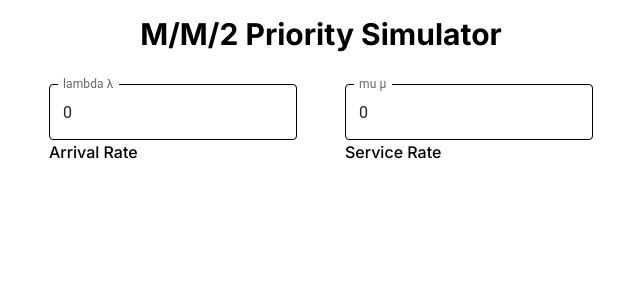
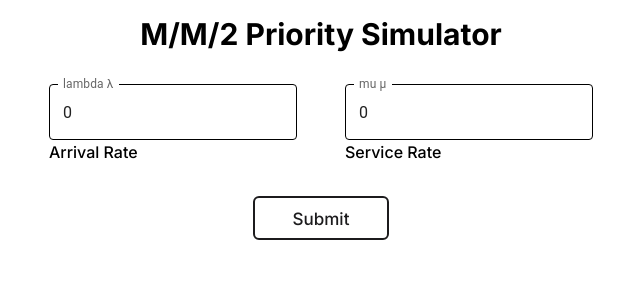
Before and after one commit to ZainAsif767/priority-queue-simulator, a Next.js app: page / in a window 1280 px wide. Shown: the top 300 px of the page, without its empty margins (319-959 px from the left). Built offline with nearby package versions, Linux system fonts and the light colour scheme.

Commit message:
Feat : Hammad Code merged

```diff
--- a/src/app/globals.css
+++ b/src/app/globals.css
@@ -13,7 +13,7 @@
 table {
   border-collapse: collapse;
   width: 100%;
-  margin-top: 10px;
+
 }
 
 table, th, td {
@@ -26,3 +26,53 @@ th {
   background-color: #242222;
   color: #ffffff;
 }
+
+
+button {
+  --color: #1c1b1d;
+  font-family: inherit;
+  display: inline-block;
+  width: 8em;
+  height: 2.6em;
+  line-height: 2.5em;
+  margin: 20px;
+  position: relative;
+  overflow: hidden;
+  border: 2px solid var(--color);
+  transition: color .5s;
+  z-index: 1;
+  font-size: 17px;
+  border-radius: 6px;
+  font-weight: 500;
+  color: var(--color);
+ }
+
+ button:before {
+  content: "";
+  position: absolute;
+  z-index: -1;
+  background: var(--color);
+  height: 150px;
+  width: 200px;
+  border-radius: 50%;
+ }
+
+ button:hover {
+  color: #fff;
+ }
+
+ button:before {
+  top: 100%;
+  left: 100%;
+  transition: all .7s;
+ }
+
+ button:hover:before {
+  top: -30px;
+  left: -30px;
+ }
+
+ button:active:before {
+  background: #444445;
+  transition: background 0s;
+ }
--- a/src/app/page.js
+++ b/src/app/page.js
@@ -36,8 +36,97 @@ const CssTextField = styled(TextField)({
 })
 
 export default function Home() {
-  const [lambda, setLambda] = useState(0)
-  const [mu, setMu] = useState(0)
+  // const [lambda, setLambda] = useState(0)
+  // const [mu, setMu] = useState(0)
+  const [arrivalRate, setArrivalRate] = useState(0)
+  const [serviceRate, setServiceRate] = useState(0)
+  const [cpValues, setCpValues] = useState([])
+  const [cpLookupTable, setCpLookupTable] = useState([])
+  const [interArrivalTimes, setInterArrivalTimes] = useState([])
+  const [arrivalTimes, setArrivalTimes] = useState([])
+  const [serviceTimes, setServiceTimes] = useState([])
+  const [tableGenerated, setTableGenerated] = useState(false)
+
+  const saveValues = () => {}
+
+  const generatePriorityTable = () => {
+    const lambda = parseFloat(arrivalRate)
+    if (isNaN(lambda) || lambda <= 0) {
+      alert("Please enter a valid positive arrival rate (λ).")
+      return
+    }
+
+    let x = 0
+    let cumulativeProbability = 0
+    const calculatedCpValues = []
+    const calculatedCpLookupTable = []
+
+    while (cumulativeProbability < 0.9999999) {
+      const factorial = calculateFactorial(x)
+      const probability = (Math.exp(-lambda) * Math.pow(lambda, x)) / factorial
+      cumulativeProbability += probability
+      calculatedCpValues.push({ x, cumulativeProbability })
+      calculatedCpLookupTable.push(cumulativeProbability)
+      x++
+    }
+
+    calculatedCpLookupTable.unshift(0)
+
+    setCpValues(calculatedCpValues)
+    setCpLookupTable(calculatedCpLookupTable)
+    const iATime = []
+    let previousArrivalTime = 0
+
+    for (let i = 0; i < cpLookupTable.length; i++) {
+      const randomIndex = Math.floor(Math.random() * cpLookupTable.length)
+      iATime.push(randomIndex)
+    }
+    setInterArrivalTimes(iATime)
+
+    const arrivalTimes = iATime.map(value => {
+      const currentInterArrivalTime = value
+      const arrivalTime = previousArrivalTime + currentInterArrivalTime
+      previousArrivalTime = arrivalTime
+      return arrivalTime
+    })
+
+    setArrivalTimes(arrivalTimes)
+
+    const serTime = []
+    for (let i = 0; i < cpLookupTable.length; i++) {
+      const serviceTime = Math.ceil(-serviceRate * Math.log(Math.random()))
+      serTime.push(serviceTime)
+    }
+    setServiceTimes(serTime)
+    setTableGenerated(true)
+  }
+
+  const calculateFactorial = n => {
+    if (n === 0) return 1
+    let factorial = 1
+    for (let i = 1; i <= n; i++) {
+      factorial *= i
+    }
+    return factorial
+  }
+  // Calculate Utilization Factor (ρ)
+  const utilizationFactor = parseFloat(arrivalRate) / parseFloat(serviceRate)
+
+  // Calculate Average Time a Customer Spends in the System (W)
+  const avgTimeInSystem =
+    utilizationFactor > 0
+      ? 1 / (parseFloat(serviceRate) - parseFloat(arrivalRate))
+      : 0
+
+  // Calculate Average Time a Customer Spends Waiting in the Queue (Wq)
+  const avgTimeInQueue =
+    utilizationFactor > 0 ? avgTimeInSystem - 1 / parseFloat(serviceRate) : 0
+
+  // Calculate Average Number of Customers in the Queue (Lq)
+  const avgCustomersInQueue = parseFloat(arrivalRate) * avgTimeInQueue
+
+  // Calculate Average Number of Customers in the System (L)
+  const avgCustomersInSystem = parseFloat(arrivalRate) * avgTimeInSystem
 
   return (
     <div className=" flex flex-col  justify-center items-center space-y-8 mt-4">
@@ -52,8 +141,8 @@ export default function Home() {
             label="lambda λ"
             variant="outlined"
             type="number"
-            value={lambda}
-            onChange={e => setLambda(parseFloat(e.target.value))}
+            value={arrivalRate}
+            onChange={e => setArrivalRate(parseFloat(e.target.value))}
           />
           <p>Arrival Rate</p>
         </div>
@@ -63,12 +152,92 @@ export default function Home() {
             label="mu µ"
             variant="outlined"
             type="number"
-            value={mu}
-            onChange={e => setMu(parseFloat(e.target.value))}
+            value={serviceRate}
+            onChange={e => setServiceRate(parseFloat(e.target.value))}
           />
           <p>Service Rate</p>
         </div>
       </div>
+
+      <>
+        <button onClick={generatePriorityTable}>Submit</button>
+      </>
+
+      {tableGenerated && (
+        <div>
+          <table className="  w-full mt-4 mb-7">
+            <thead>
+              <tr>
+                <th className=" text-white  px-4 ">S.no#</th>
+                <th className=" text-white  px-4">
+                  Cumulative Probability (Cp)
+                </th>
+                <th className=" text-white  px-4">Cp Lookup</th>
+                <th className=" text-white  px-4">Avg Time Between Arrivals</th>
+                <th className=" text-white  px-4">Inter Arrival Time</th>
+                <th className=" text-white  px-4">Arrival Time</th>
+                <th className=" text-white  px-4">Service Time</th>
+              </tr>
+            </thead>
+            <tbody>
+              {cpValues.map((value, index) => (
+                <tr key={index}>
+                  <td className="  px-4">{value.x + 1}</td>
+                  <td className="  px-4">
+                    {value.cumulativeProbability.toFixed(6)}
+                  </td>
+                  <td className="  px-4">{cpLookupTable[index].toFixed(6)}</td>
+                  <td className="  px-4">{value.x}</td>
+                  <td className="  px-4">{interArrivalTimes[index] || 0}</td>
+                  <td className="  px-4">{arrivalTimes[index] || 0}</td>
+                  <td className="  px-4">{serviceTimes[index] || 1}</td>
+                </tr>
+              ))}
+            </tbody>
+          </table>
+
+          <table className="  w-full mt-4 mb-7 text-left ">
+            <tr>
+              <th className=" text-white  px-4 ">Metric</th>
+              <th className=" text-white  px-4">Value</th>
+            </tr>
+            <tr>
+              <td className="text-left  px-4"> Utilization Factor (ρ)</td>
+              <td className="   px-4"> {utilizationFactor.toFixed(6)} </td>
+            </tr>
+
+            <tr>
+              <td className=" text-left px-4">
+                {" "}
+                Average Time a Customer Spends in the System (W){" "}
+              </td>
+              <td className="   px-4"> {avgTimeInSystem.toFixed(6)}</td>
+            </tr>
+            <tr>
+              <td className=" text-left px-4">
+                {" "}
+                Average Time a Customer Spends Waiting in the Queue (Wq){" "}
+              </td>
+              <td className="   px-4"> {avgTimeInQueue.toFixed(6)}</td>
+            </tr>
+
+            <tr>
+              <td className=" text-left px-4">
+                {" "}
+                Average Number of Customers in the Queue (Lq){" "}
+              </td>
+              <td className="   px-4"> {avgCustomersInQueue.toFixed(6)}</td>
+            </tr>
+            <tr>
+              <td className=" text-left px-4">
+                {" "}
+                Average Number of Customers in the System (L){" "}
+              </td>
+              <td className="   px-4"> {avgCustomersInSystem.toFixed(6)}</td>
+            </tr>
+          </table>
+        </div>
+      )}
     </div>
   )
 }
```
